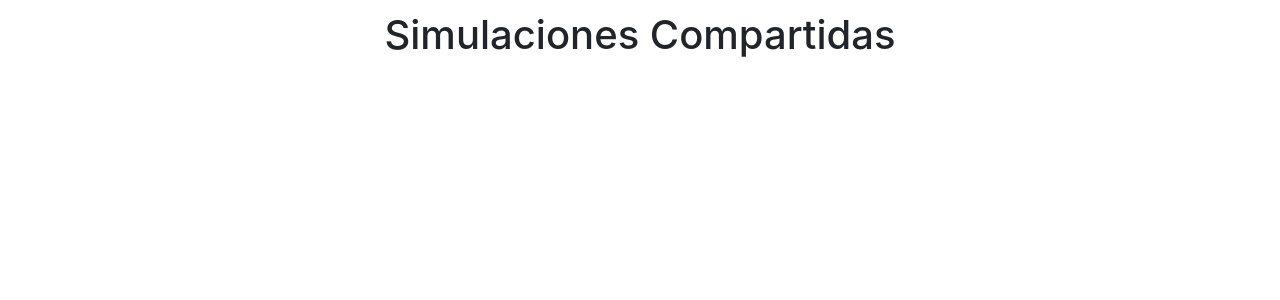
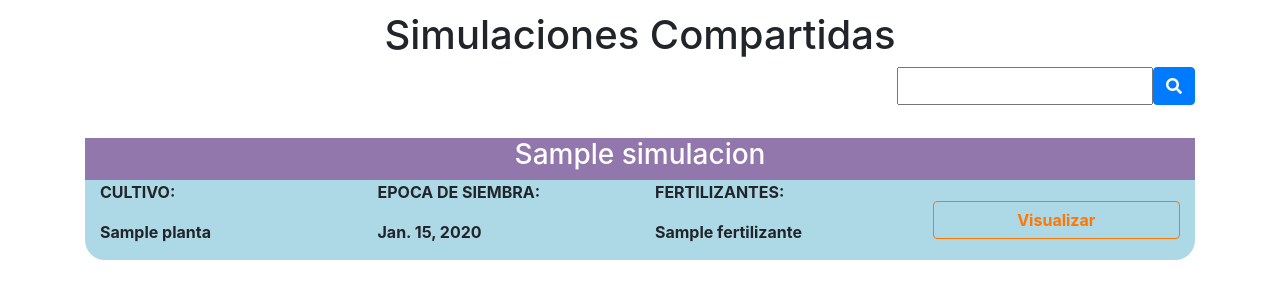
Before and after one commit to arekusalex/simaiz, a Django app: page /simaiz/ in a window 1280 px wide. Shown: the part 61-361 px from the top of the page. Run offline with Django 3.2, Linux system fonts and the light colour scheme; tables that the repository leaves empty hold one stand-in row (values such as "Sample post"); some libraries are stand-ins or nearby versions.

Commit message:
vistas admin y ver simulaciones finalizada

```diff
--- a/simaiz/main/urls.py
+++ b/simaiz/main/urls.py
@@ -7,5 +7,6 @@ urlpatterns = [
     path('ayuda/', ayuda, name="ayuda"),
     path('direccionar/', direccionar, name='direccionar'),
     path('<username>/', mi_espacio, name='mi_espacio'),
+    path('<username>/<op>/', mi_espacio, name='mi_espacio_op'),
     path('nuevo/', MultipleFormsDemoView.as_view(), name="nuevo_sim"),
 ]
--- a/simaiz/main/views.py
+++ b/simaiz/main/views.py
@@ -7,13 +7,51 @@ from django.urls import reverse_lazy
 from .forms_sim import SimulacionForm, TerrenoForm, HumedadForm
 from .multiforms import MultipleFormsView
 from .models import *
+from .utilidades import *
 
 # Create your views here.
 
 def inicio(request):
-	return render(request, "main/index.html", {})
+	hay_busqueda=False
+	simulaciones=list()
+	haySimu=Simulacion.objects.filter().exists()
+	if haySimu:
+		sims=Simulacion.objects.filter(compartir=True)
+		nomFer=list()
+		sList=list()
+		for sim in sims:
+			applies=Aplicacion.objects.filter(simulacion=sim)
+			for ap in applies:
+				nomFer.append(ap.fertilizante)
+			sList.append(sim)
+			sList.append(nomFer)
+			simulaciones.append(sList)
+			sList=[] #vaciando lista
+			nomFer=[] #vaciando los nombre de los fertilizantes
+
+	if request.method=='POST':
+		if 'f_buscar' in request.POST:
+			busqueda=request.POST.get('buscar')
+			search=busqueda.lower()
+			simulaciones=buscar(simulaciones,search)
+			if simulaciones:
+				hay_busqueda='Resultados de la busqueda: '+busqueda
+			else:
+				hay_busqueda='No se encontro nunguna coincidencia de: '+busqueda
+	if haySimu:
+		haySimu=False
+	else:
+		haySimu='No hay ninguna simulacion que haya sido compartidas por los usuarios'
+	contexto = {
+		'simu':haySimu,
+		'busqueda':hay_busqueda,
+		'simulaciones':simulaciones,
+	}
+	return render(request, "main/index.html", contexto)
+
 def ayuda(request):
 	return render(request,'ayuda.html',{})
+
 
 @login_required()
 def direccionar(request):
@@ -24,34 +62,117 @@ def direccionar(request):
 
 
 @login_required()
-def mi_espacio(request, username):
+def mi_espacio(request, username,op='all'):
 	if username == request.user.username:
-		simulaciones=list()
-		if request.method=='POST':
-			pass
-		haySimu=Simulacion.objects.filter(usuario=request.user).exists()
+		hay_busqueda=False
+		if op=='all' or op=='shared' or op=='private':
+			simulaciones=list()
+			if op=='all':
+				activo=['active','','']
+				haySimu=Simulacion.objects.filter(usuario=request.user).exists()
+				if haySimu:
+					sims=Simulacion.objects.filter(usuario=request.user)
+					nomFer=list()
+					sList=list()
+					for sim in sims:
+						applies=Aplicacion.objects.filter(simulacion=sim)
+						for ap in applies:
+							nomFer.append(ap.fertilizante)
+						sList.append(sim)
+						sList.append(nomFer)
+						simulaciones.append(sList)
+						sList=[] #vaciando lista
+						nomFer=[] #vaciando los nombre de los fertilizantes
+				if request.method=='POST':
+					if 'f_buscar' in request.POST:
+						busqueda=request.POST.get('buscar')
+						search=busqueda.lower()
+						simulaciones=buscar(simulaciones,search)
+						hay_busqueda=True
+					if 'f_delete' in request.POST:
+						id_sim=request.POST.get('id_sim')
+						simulacion=Simulacion.objects.get(id=id_sim)
+						simulacion.delete()
+						return redirect('mi_espacio',username=request.user.username)
+
+			elif op=='shared':
+				activo=['','active','']
+				haySimu=Simulacion.objects.filter(compartir=True).exists()
+				if haySimu:
+					sims=Simulacion.objects.filter(compartir=True)
+					nomFer=list()
+					sList=list()
+					for sim in sims:
+						applies=Aplicacion.objects.filter(simulacion=sim)
+						for ap in applies:
+							nomFer.append(ap.fertilizante)
+						sList.append(sim)
+						sList.append(nomFer)
+						simulaciones.append(sList)
+						sList=[] #vaciando lista
+						nomFer=[] #vaciando los nombre de los fertilizantes
+				if request.method=='POST':
+					if 'f_buscar' in request.POST:
+						busqueda=request.POST.get('buscar')
+						search=busqueda.lower()
+						simulaciones=buscar(simulaciones,search)
+						hay_busqueda=True
+					if 'f_delete' in request.POST:
+						id_sim=request.POST.get('id_sim')
+						simulacion=Simulacion.objects.get(id=id_sim)
+						simulacion.delete()
+						return redirect('mi_espacio_op',username=request.user.username, op='shared')
+			else:
+				activo=['','','active']
+				haySimu=Simulacion.objects.filter(compartir=False).exists()
+				if haySimu:
+					sims=Simulacion.objects.filter(compartir=False)
+					nomFer=list()
+					sList=list()
+					for sim in sims:
+						applies=Aplicacion.objects.filter(simulacion=sim)
+						for ap in applies:
+							nomFer.append(ap.fertilizante)
+						sList.append(sim)
+						sList.append(nomFer)
+						simulaciones.append(sList)
+						sList=[] #vaciando lista
+						nomFer=[] #vaciando los nombre de los fertilizantes
+				if request.method=='POST':
+					if 'f_buscar' in request.POST:
+						busqueda=request.POST.get('buscar')
+						search=busqueda.lower()
+						simulaciones=buscar(simulaciones,search)
+						hay_busqueda=True
+					if 'f_delete' in request.POST:
+						id_sim=request.POST.get('id_sim')
+						simulacion=Simulacion.objects.get(id=id_sim)
+						simulacion.delete()
+						return redirect('mi_espacio_op',username=request.user.username, op='private')
+
+		else:
+			return redirect('mi_espacio_op', username=request.user.username, op='all')
+
+		if hay_busqueda:
+			if simulaciones:
+				hay_busqueda='Resultados de la busqueda: '+busqueda
+			else:
+				hay_busqueda='No se encontro nunguna coincidencia de: '+busqueda
 		if haySimu:
-			sims=Simulacion.objects.filter(usuario=request.user)
-			nomFer=list()
-			sList=list()
-			for sim in sims:
-				applies=Aplicacion.objects.filter(simulacion=sim)
-				for ap in applies:
-					nomFer.append(ap.fertilizante)
-				sList.append(sim)
-				sList.append(nomFer)
-				simulaciones.append(sList)
-				sList=[] #vaciando lista
-				nomFer=[] #vaciando los nombre de los fertilizantes
+			haySimu=False
+		else:
+			haySimu='No se encontraron simulaciones'
 
 		contexto = {
 			'nombre': request.user.first_name+' '+request.user.last_name,
 			'simu':haySimu,
 			'simulaciones':simulaciones,
+			'busqueda':hay_busqueda,
+			'activo':activo,
 		}
 		return render(request, "main/mi_espacio.html", contexto)
 	else:
-		return redirect('mi_espacio', username=request.user.username)
+		return redirect('mi_espacio_op', username=request.user.username)
 
 
 class MultipleFormsDemoView(MultipleFormsView):
@@ -76,8 +197,30 @@ class MultipleFormsDemoView(MultipleFormsView):
 
 # def config(request):
 
-# 	if request.method='POST': #solo se metera cuando envien un formulario
+# 	if request.method == 'POST':
+# 		hayConfig=Configuracion.objects.filter(usuario=request.user).exists() #verificando que exista
+# 		if hayConfig: #si ya hay config solo modificar
+# 			config=Configuracion.objects.filter(usuario=request.user) #extraer solo la config del user
+# 			form=ConfigForm(request.POST,instance=config)
+# 			if form.is_valid():
+# 				config= form.save()
+# 				config.save()
+# 		else: #si no hay config crearla
+# 			form = ConfigForm(request.POST)
+# 			if form.is_valid():
+# 				config= form.save()
+# 				config.save()
+# 	else:
+# 		form = ConfigForm()
+
+
+# 	if request.method=='POST': #solo se metera cuando envien un formulario
+# 		hayConfig=Configuracion.objects.filter(usuario=request.user).exists() #verificando que exista
 # 		precio=request.POST.get('input_precio_maiz') #obtener el valor que ingreso el user en el form
-# 		config=Configuracion.objects.filter(usuario=request.user) #extraer solo la config del user
-# 		config.precio_maiz=precio #setiar el valor que metio el user
-# 		config.save()  #guardar todo los cambios
+# 		if hayConfig: #si ya hay config solo modificar
+# 			config=Configuracion.objects.filter(usuario=request.user) #extraer solo la config del user
+# 			config.precio_maiz=precio #setiar el valor que metio el user
+# 			config.save()  #guardar todo los cambios
+# 		else: #si no hay config crearla
+# 			config=Configuracion(usuario=request.user, precio_maiz=precio)#creando una nueva config
+# 			config.save() #guardando los cambios
--- a/simaiz/simaiz/settings.py
+++ b/simaiz/simaiz/settings.py
@@ -77,6 +77,10 @@ WSGI_APPLICATION = 'simaiz.wsgi.application'
 # https://docs.djangoproject.com/en/2.0/ref/settings/#databases
 
 DATABASES = {
+    # 'default': {
+    #     'ENGINE': 'django.db.backends.sqlite3',
+    #     'NAME': os.path.join(BASE_DIR, 'db.sqlite3'),
+    # }
     'default': {
         'ENGINE': 'django.db.backends.postgresql_psycopg2',
         'NAME': 'simaiz_db',
--- a/simaiz/static/css/base.css
+++ b/simaiz/static/css/base.css
@@ -23,3 +23,6 @@ button{
 hr{
     border:3px solid purple;
 }
+.buscar{
+    line-height: 2em;
+}
--- /dev/null
+++ b/simaiz/static/css/main/index.css
@@ -0,0 +1,22 @@
+.simulacion{
+    background: lightblue;
+    font-weight: bold;
+    /* color:white; */
+    border-radius: 20px;
+    position: relative;
+    top: 1em;
+    bottom: 1em;
+}
+.titulo{
+	background: #9277AC;
+	color:white;
+}
+.btn-outline-custom{
+	color:#FF7600;
+	background: transparent;
+	border:1px solid #FF7600;
+}
+.btn-outline-custom:hover{
+	background:#FF7600;
+	color:white;
+}
--- a/simaiz/templates/base.html
+++ b/simaiz/templates/base.html
@@ -22,7 +22,7 @@
             <div class="navbar-collapse collapse" id="menu">
                 <ul class="navbar-nav ml-auto">
                 {% if request.user.is_authenticated %}
-                    <li class="nav-item"><a class="nav-link px-4 text-white font-weight-bold text-center" href="{% url 'direccionar' %}">{{user.username}}</a></li>
+                    <li class="nav-item"><a class="nav-link px-4 text-white font-weight-bold text-center" href="{% url 'mi_espacio' request.user %}">{{user.username}}</a></li>
                     <li class="nav-item"><a class="nav-link px-4 text-white font-weight-bold text-center" href="{% url 'logout' %}">Logout</a></li>
                 {% else %}
                     <li class="nav-item"><a class="nav-link px-4 text-white font-weight-bold text-center" href="{% url 'registrar' %}">Registrarse</a></li>
--- a/simaiz/templates/main/index.html
+++ b/simaiz/templates/main/index.html
@@ -1,4 +1,63 @@
 {% extends "base.html" %}
+{% load static %}
+{% block css %}
+	<link rel="stylesheet" type="text/css" href="{% static "css/main/index.css" %}">
+{% endblock css %}
 {% block contenido %}
-	<h1 class="text-center">Simulaciones Compartidas</h1>
+<div class="row">
+	<div class="col-12">
+		<h1 class="text-center">Simulaciones Compartidas</h1>
+	</div>
+	<div class="col-12">
+		<form method="post" class="form-inline float-right">
+			{% csrf_token %}
+			<input type="text" name="buscar" class="m-0 buscar" required="" {% if simu %}
+                disabled=""
+            {% endif %}>
+			<button type="submit" class="btn btn-primary m-0" name='f_buscar' {% if simu %}
+                disabled=""
+            {% endif %}><span class="fas fa-search"></span></button>
+		</form>
+	</div>
+</div>
+
+<div class="row">
+	<div class="col-12">
+		{% if busqueda %}
+			<h3 class="text-info">{{busqueda}}</h3>
+		{% endif %}
+	</div>
+</div>
+{% if simu %}
+    <h2 class="bg-warning text-success mt-5 p-3">{{simu}}</h2>
+{% endif %}
+{% for sim in simulaciones %}
+    <div class="row simulacion my-3 mx-0">
+        <div class="col-12 ">
+        	<div class="row titulo">
+        		<h3 class="text-center col-12">{{sim.0.nombre_sim}}</h3>
+        	</div>
+            <div class="row">
+                <div class="col-lg-3 col-md-4 col-sm-6"><p>CULTIVO:</p><p>{{sim.0.planta}}</p></div>
+                <div class="col-lg-3 col-md-4 col-sm-6"><p>EPOCA DE SIEMBRA:</p><p>{{sim.0.fecha_siembra}}</p></div>
+                <div class="col-lg-3 col-md-4 col-sm-12"><p>FERTILIZANTES:</p>
+                {% for fer in sim.1 %}
+                    <p>{{fer}}</p>
+                {% endfor %}
+                </div>
+                <div class="col-lg-3 col-md-12 col-sm-12 d-flex flex-column justify-content-center">
+                    <div class="row">
+                        <div class="col-lg-12 col-md-4 my-1">
+                            <form method="post">
+                                {% csrf_token %}
+                                <input class="btn btn-block btn-outline-custom font-weight-bold" type="Submit" name="" value="Visualizar">
+                            </form>
+                        </div>
+                    </div>
+                </div>
+            </div>
+        </div>
+    </div>
+{% endfor %}
+
 {% endblock contenido %}
```
Also changed, not shown: simaiz/main/utilidades.py (added, +17 -0 lines), simaiz/static/css/main/mi_espacio.css (+13 -1 lines), simaiz/templates/main/mi_espacio.html (+31 -12 lines), simaiz/db.sqlite3 (added), simaiz/main/migrations/0001_initial.py.
